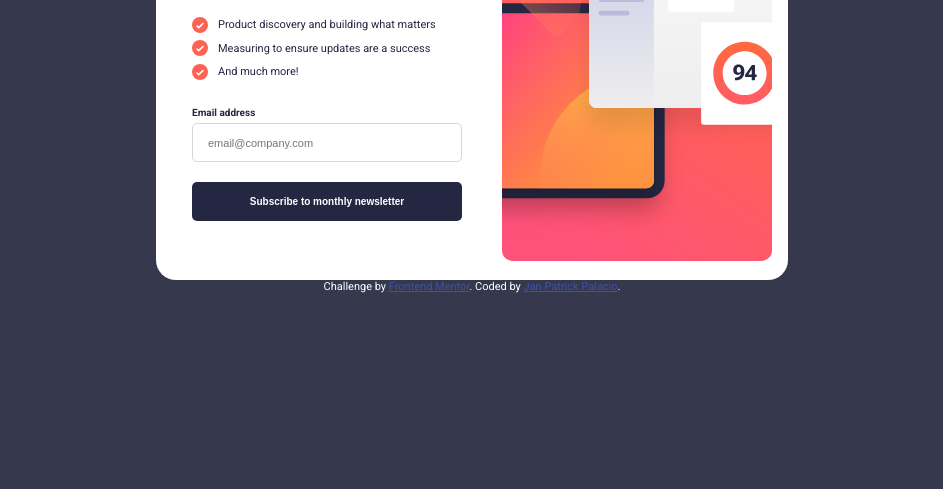
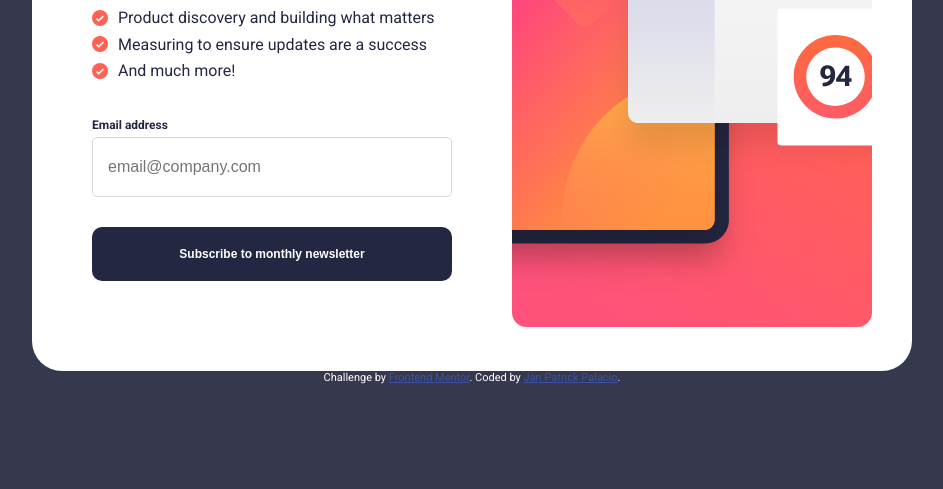
Before and after one commit to janpatrick-dev/frontendmentor-challenges, a plain HTML site: page junior/newsletter-sign-up-with-success-message-main/index.html in a window 1280 px wide. Shown: the part 311-800 px from the top of the page, without its empty margins (168-1111 px from the left). Drawn offline with Linux system fonts and the light colour scheme.

Commit message:
adjusted size of newsletter

```diff
--- a/junior/newsletter-sign-up-with-success-message-main/css/styles.css
+++ b/junior/newsletter-sign-up-with-success-message-main/css/styles.css
@@ -30,7 +30,7 @@ body {
   height: 95vh;
   background-color: var(--color-neutral-charcoal-gray);
   color: var(--color-neutral-dark-slate-gray);
-  font-size: 1.1rem;
+  font-size: 1.6rem;
 
 
   display: flex;
@@ -40,7 +40,7 @@ body {
 }
 
 h1 {
-  font-size: 4rem;
+  font-size: 5.6rem;
   line-height: 1;
 }
 
@@ -49,11 +49,11 @@ p {
 }
 
 button {
-  padding: 1.4rem 0;
+  padding: 2rem 0;
   background-color: var(--color-neutral-dark-slate-gray);
   color: var(--color-neutral-white);
-  border-radius: 0.5rem;
-  font-size: 1rem;
+  border-radius: 1rem;
+  font-size: 1.2rem;
   font-weight: bold;
 
   transition: 0.2s transform;
@@ -73,16 +73,16 @@ button:hover {
 .signup,
 .success {
   background-color: var(--color-neutral-white);
-  border-radius: 2rem;
+  border-radius: 3rem;
 }
 
 .signup {
-  max-width: 600px;
-  padding: 1.6rem;
+  max-width: 800px;
+  padding: 4rem;
   display: flex;
   justify-content: center;
   align-items: center;
-  gap: 2rem;
+  gap: 4rem;
 }
 
 .signup > picture {
@@ -98,7 +98,7 @@ button:hover {
   margin: 0 2rem;
   display: flex;
   flex-direction: column;
-  gap: 2rem;
+  gap: 3rem;
 }
 
 .signup__form > ul li {
@@ -125,7 +125,7 @@ button:hover {
 }
 
 .form-row > label {
-  font-size: 1rem;
+  font-size: 1.2rem;
   font-weight: bold;
   color: var(--color-neutral-dark-slate-gray);
 
@@ -140,10 +140,10 @@ button:hover {
 
 .form-row > input[type="email"] {
   border: 1px solid var(--color-neutral-lighter-gray);
-  font-size: 1.1rem;
+  font-size: 1.6rem;
   color: var(--color-neutral-dark-slate-gray);
 
-  padding: 1.25rem 1.5rem;
+  padding: 2rem 1.5rem;
   border-radius: 0.5rem;
 }
 
@@ -158,12 +158,12 @@ button:hover {
 }
 
 .success {
-  max-width: 250px;
-  padding: 4rem;
+  max-width: 400px;
+  padding: 6rem;
 
   display: flex;
   flex-direction: column;
-  gap: 1.8rem;
+  gap: 3rem;
 }
 
 .success > img {
--- a/junior/newsletter-sign-up-with-success-message-main/js/index.js
+++ b/junior/newsletter-sign-up-with-success-message-main/js/index.js
@@ -22,7 +22,7 @@ const successModal = () => {
   const successIcon = document.createElement('img');
   successIcon.src = "assets/images/icon-success.svg";
   successIcon.alt = "Success icon";
-  successIcon.width = "40";
+  successIcon.width = "80";
 
   const successTitle = document.createElement('h1');
   successTitle.innerText = "Thanks for subscribing!";
```
